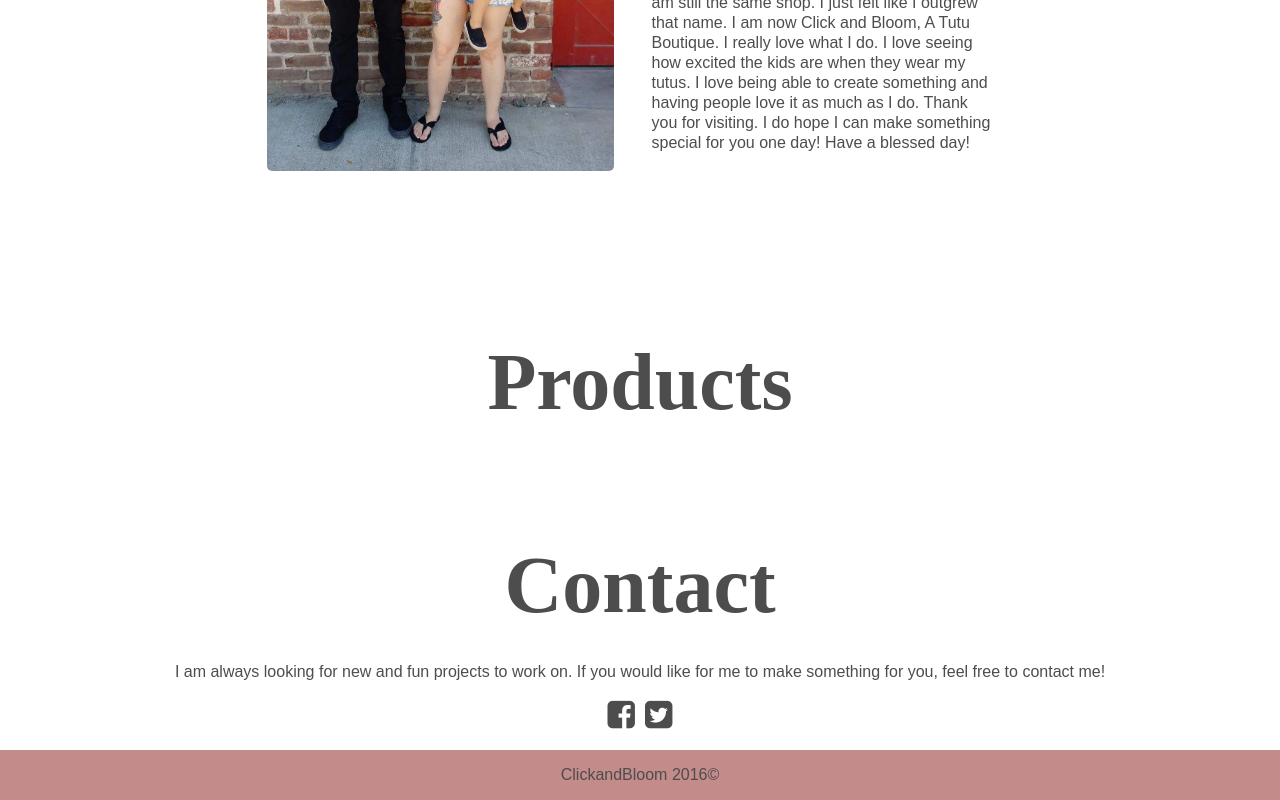
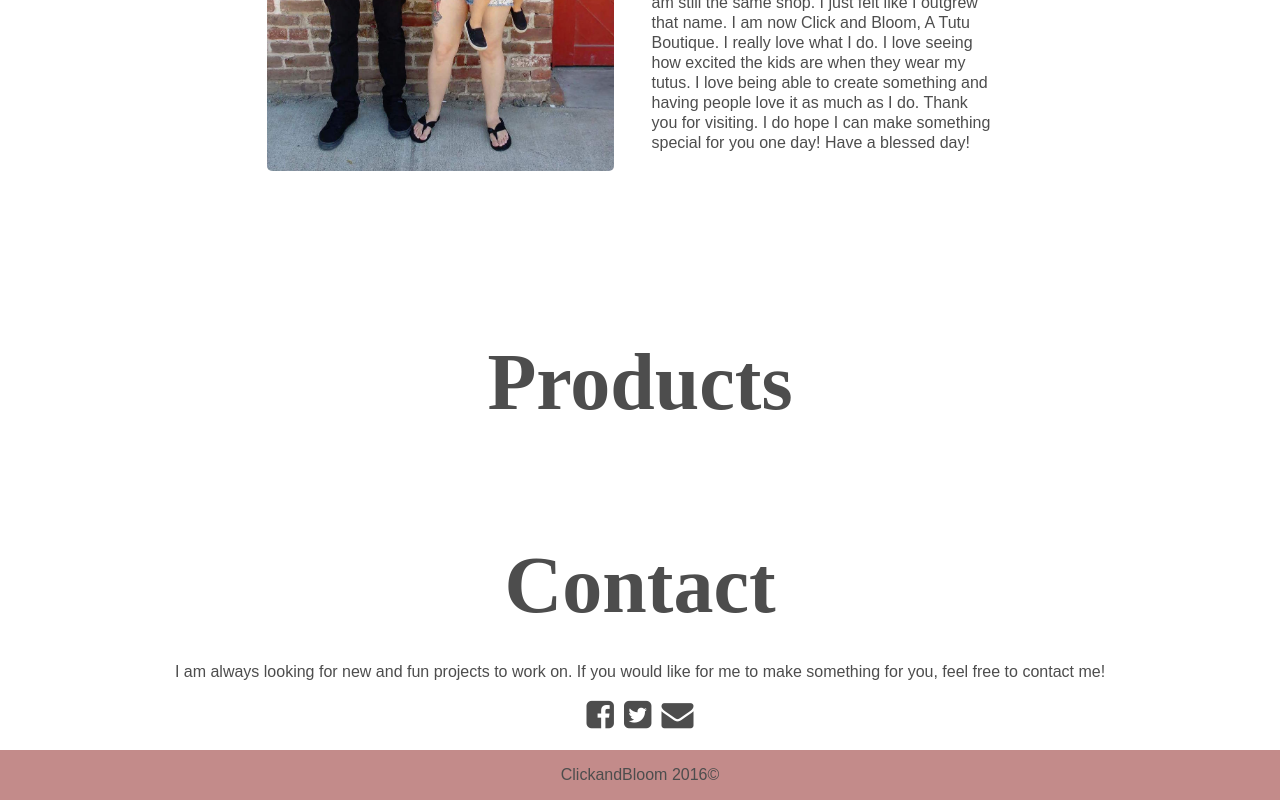
Before and after one commit to RyanWillDev/clicknbloom, a website: page index.html in a window 1280 px wide. Shown: the part 1151-1951 px from the top of the page. Drawn offline with nearby package versions, Linux system fonts and the light colour scheme; a web font is replaced by a local one.

Commit message:
added mailto hello@clicknbloom.com

```diff
--- a/index.html
+++ b/index.html
@@ -49,6 +49,7 @@
       <ul class="social-icons">
         <li class="social-links"><a href="https://www.facebook.com/icingandinkboutique"><i class="fa fa-facebook-square"></a></i></li>
         <li class="social-links"><a href="https://twitter.com/jadedbloom"><i class="fa fa-twitter-square"></i></a></li>
+        <li class="social-links"><a href="mailto:hello@clicknbloom.com"><i class="fa fa-envelope"></a></i></li>
       </ul>
     </div>
   </section>
```
